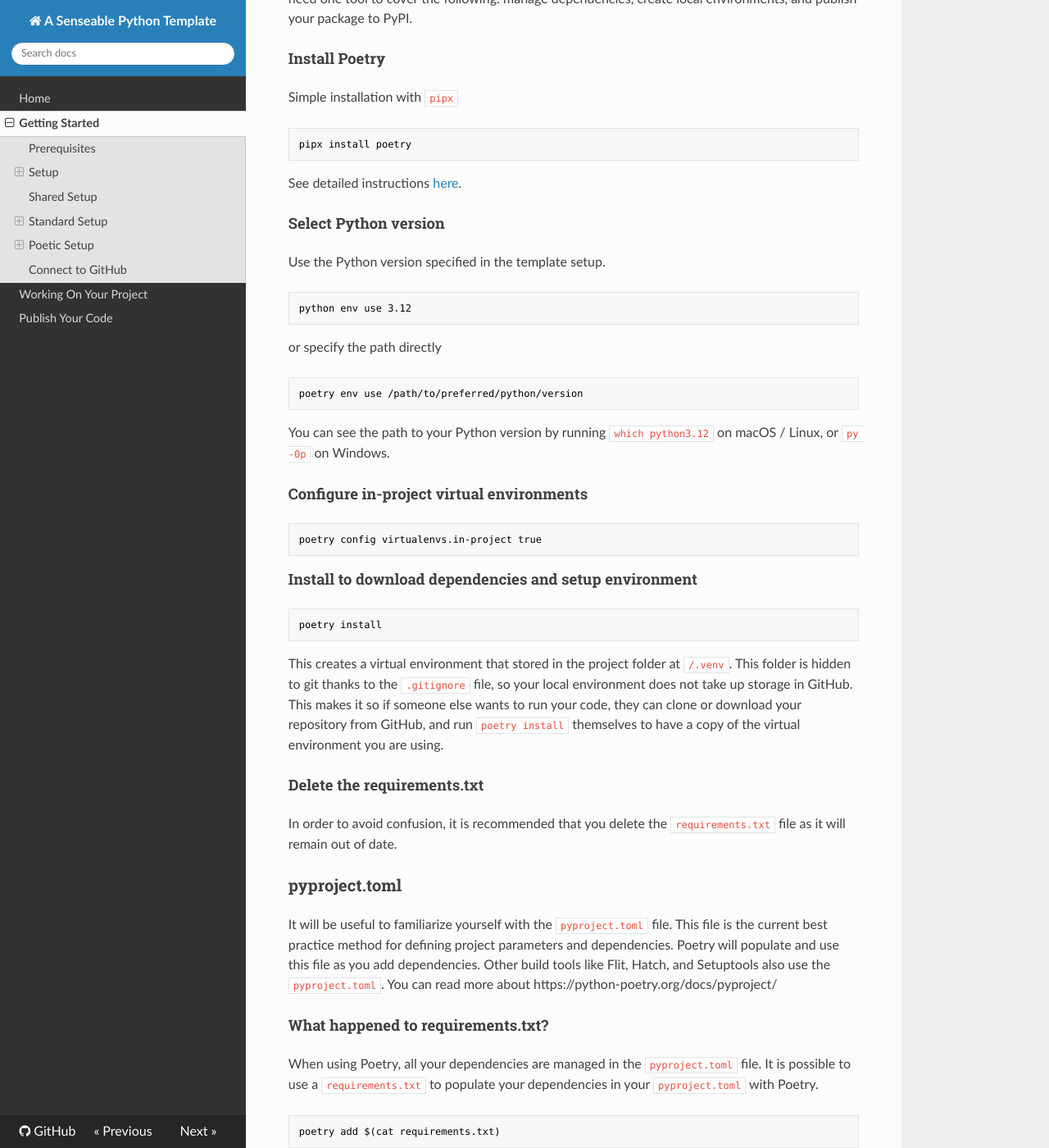
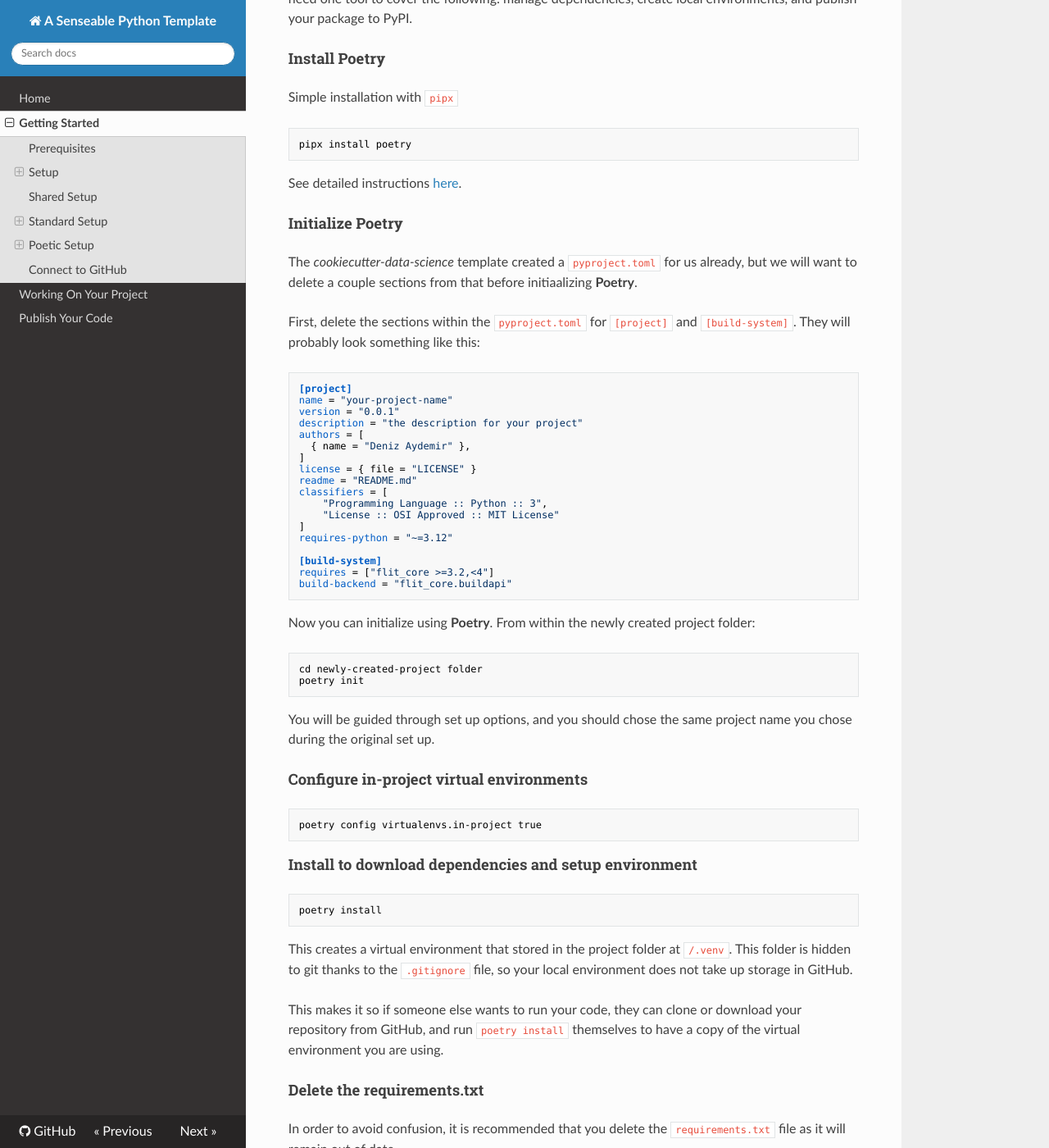
Before and after one commit to daydemir/senseable-python-template, an MkDocs documentation site: the page built from docs/getting-started.md, in a window 1280 px wide and 1400 px high, scrolled down 3229 px. Shown: the whole window at 82% size. Built offline with MkDocs 1.6.1, drawn with Linux system fonts in a browser that asks for light colours; nearby versions of some CDN libraries.

Commit message:
improved poetry install instructions

````diff
--- a/docs/getting-started.md
+++ b/docs/getting-started.md
@@ -91,16 +91,39 @@ Simple installation with `pipx`
 pipx install poetry
 ```
 See detailed instructions [here](https://python-poetry.org/docs/#installation).
-#### Select Python version
-Use the Python version specified in the template setup.
+
+#### Initialize Poetry
+The *cookiecutter-data-science* template created a `pyproject.toml` for us already, but we will want to delete a couple sections from that before initiaalizing **Poetry**.
+
+First, delete the sections within the `pyproject.toml` for `[project]` and `[build-system]`. They will probably look something like this:
+```toml
+[project]
+name = "your-project-name"
+version = "0.0.1"
+description = "the description for your project"
+authors = [
+  { name = "Deniz Aydemir" },
+]
+license = { file = "LICENSE" }
+readme = "README.md"
+classifiers = [
+    "Programming Language :: Python :: 3",
+    "License :: OSI Approved :: MIT License"
+]
+requires-python = "~=3.12"
+
+[build-system]
+requires = ["flit_core >=3.2,<4"]
+build-backend = "flit_core.buildapi"
+```
+
+Now you can initialize using **Poetry**. From within the newly created project folder:
 ```shell
-python env use 3.12
+cd newly-created-project folder
+poetry init
 ```
-or specify the path directly
-```shell
-poetry env use /path/to/preferred/python/version
-```
-You can see the path to your Python version by running `which python3.12` on macOS / Linux, or `py -0p` on Windows.
+You will be guided through set up options, and you should chose the same project name you chose during the original set up.
+
 #### Configure in-project virtual environments
 ```shell
 poetry config virtualenvs.in-project true
@@ -110,6 +133,7 @@ poetry config virtualenvs.in-project true
 poetry install
 ```
 This creates a virtual environment that stored in the project folder at `/.venv`. This folder is hidden to git thanks to the `.gitignore` file, so your local environment does not take up storage in GitHub.
+
 This makes it so if someone else wants to run your code, they can clone or download your repository from GitHub, and run `poetry install` themselves to have a copy of the virtual environment you are using.
 
 #### Delete the requirements.txt
````
